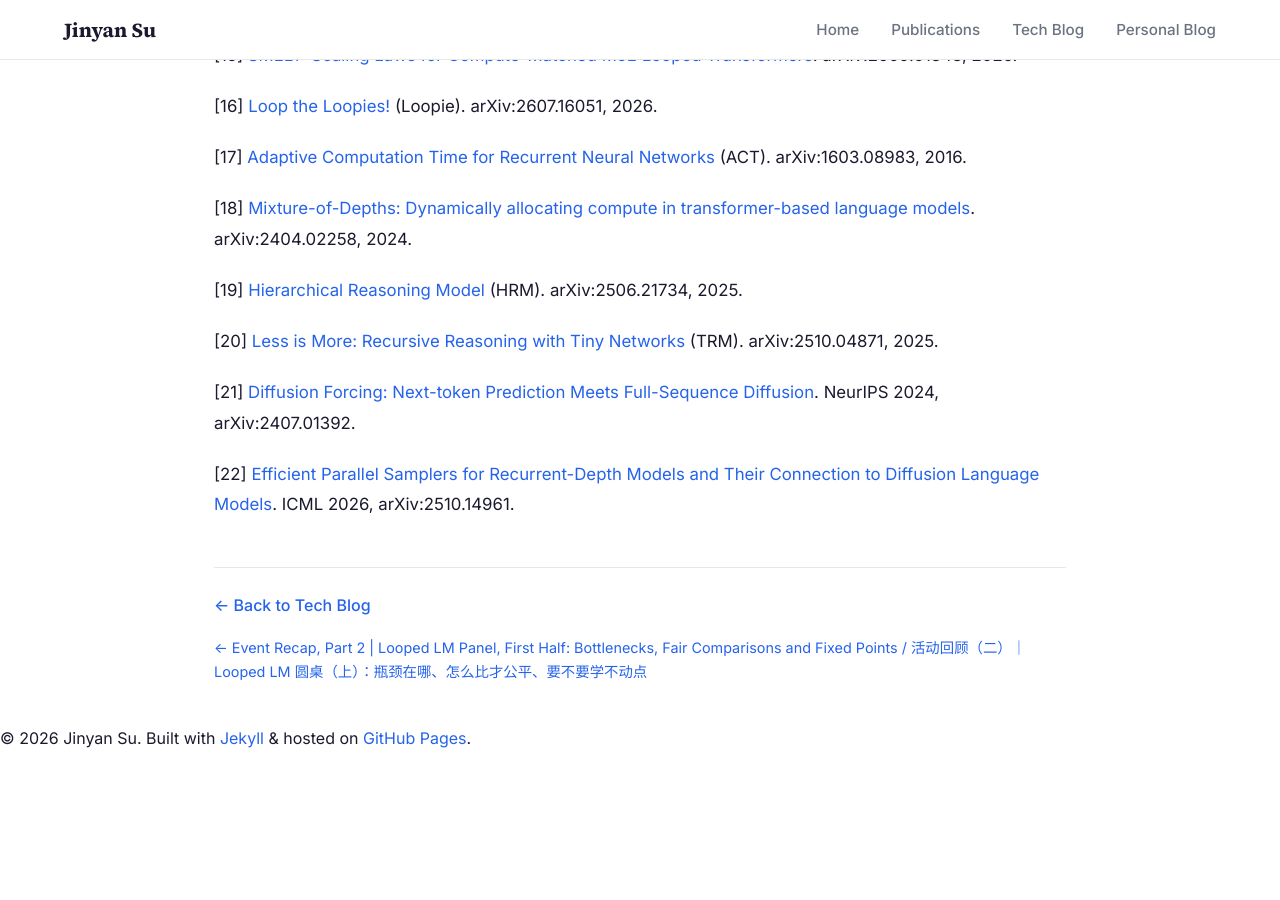
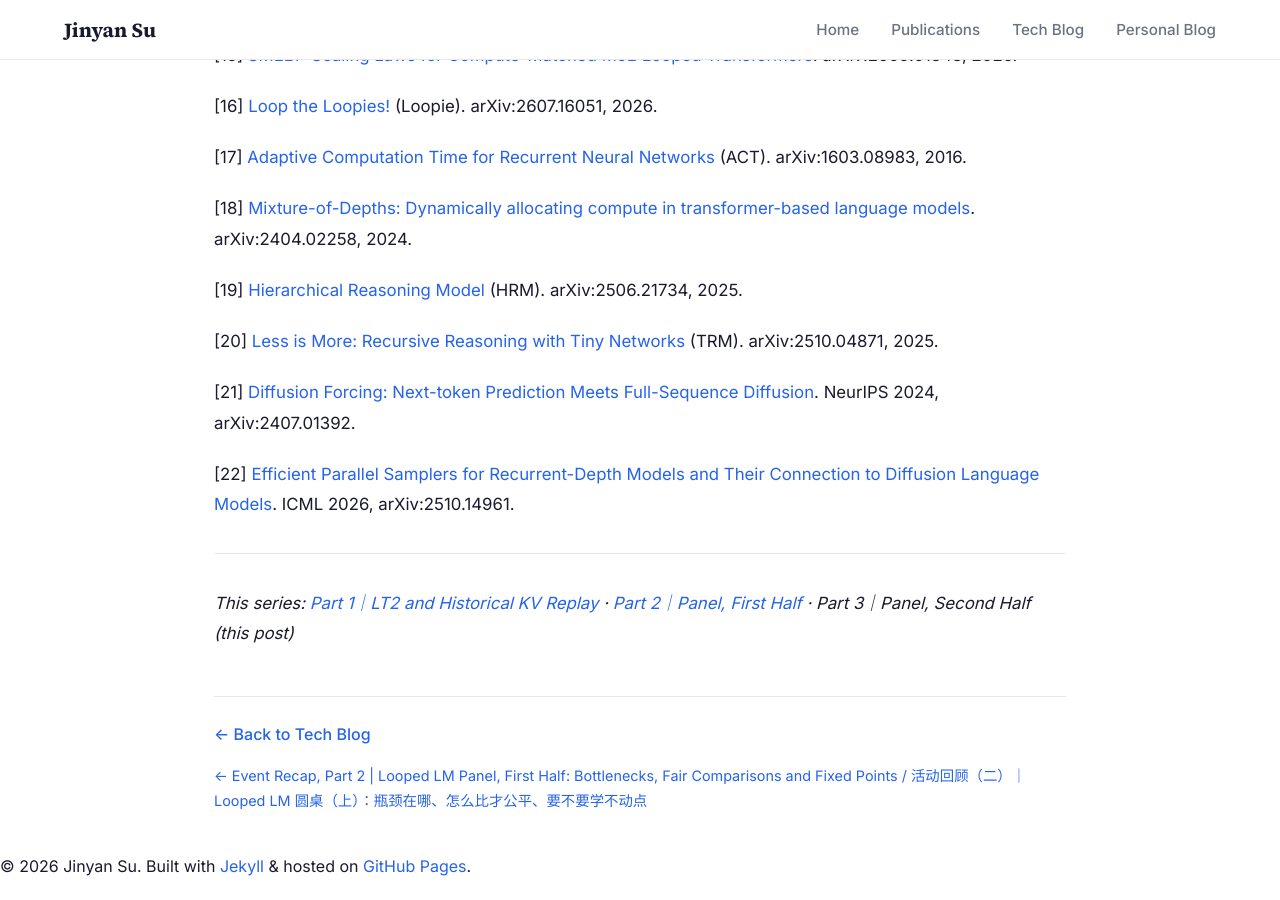
Before and after one commit to JinyanSu1/jinyansu1.github.io, a Jekyll site: the page built from _posts/2026-10-24-looped-lm-recap-3-panel-second-half.md, in a window 1280 px wide and 900 px high, scrolled down 13067 px. Built offline with Jekyll 4.4.1, drawn with Linux system fonts in a browser that asks for light colours; before the commit the page ends 13839 px from its top, so only the background shows below that.

Commit message:
Add series navigation links to all three Looped LM recap posts
Co-Authored-By: Claude Fable 5 <noreply@anthropic.com>

```diff
--- a/_posts/2026-10-24-looped-lm-recap-3-panel-second-half.md
+++ b/_posts/2026-10-24-looped-lm-recap-3-panel-second-half.md
@@ -246,6 +246,10 @@ He also recommended a paper by the authors of Huginn \[14\]: Efficient Parallel
 
 &#91;22\] [Efficient Parallel Samplers for Recurrent-Depth Models and Their Connection to Diffusion Language Models](https://arxiv.org/abs/2510.14961). ICML 2026, arXiv:2510.14961.
 
+---
+
+*This series: [Part 1｜LT2 and Historical KV Replay](/blog/2026/10/looped-lm-recap-1-lt2/) · [Part 2｜Panel, First Half](/blog/2026/10/looped-lm-recap-2-panel-first-half/) · Part 3｜Panel, Second Half (this post)*
+
 </div>
 
 <div class="lang-content lang-zh" lang="zh" style="display: none;" markdown="1">
@@ -482,6 +486,10 @@ loop 方向有 Universal Transformer（UT）\[8\] 这类工作，好像能逼近
 
 &#91;22\] [Efficient Parallel Samplers for Recurrent-Depth Models and Their Connection to Diffusion Language Models](https://arxiv.org/abs/2510.14961). ICML 2026, arXiv:2510.14961.
 
+---
+
+*本系列：[第一篇｜LT2 与 Historical KV Replay](/blog/2026/10/looped-lm-recap-1-lt2/) · [第二篇｜圆桌（上）](/blog/2026/10/looped-lm-recap-2-panel-first-half/) · 第三篇｜圆桌（下）（本篇）*
+
 </div>
 
 <script>
```
Also changed, not shown: _posts/2026-10-22-looped-lm-recap-1-lt2.md (+8 -0 lines), _posts/2026-10-23-looped-lm-recap-2-panel-first-half.md (+8 -0 lines).
